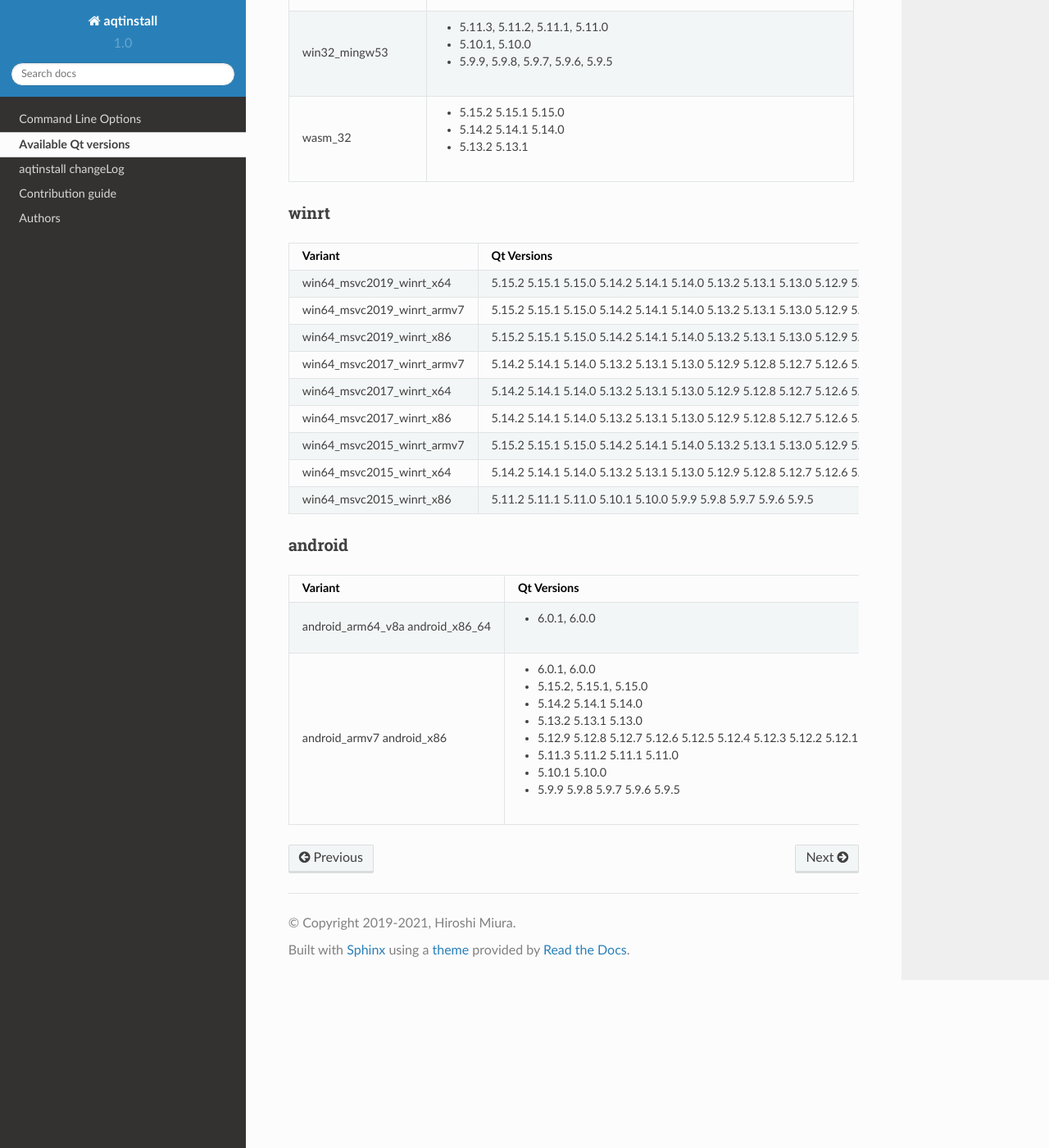
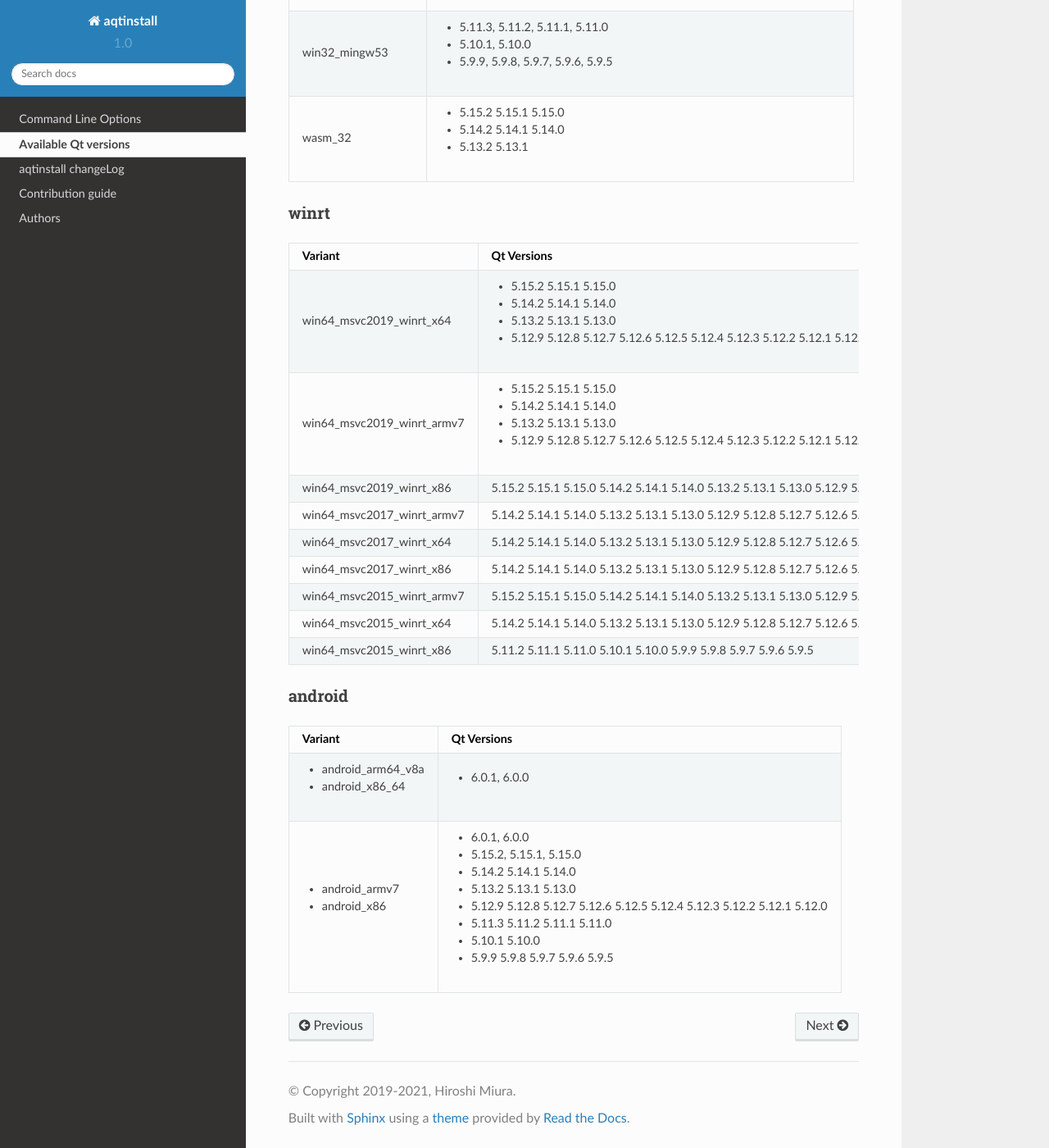
Before and after one commit to miurahr/aqtinstall, a Sphinx documentation site: the page built from docs/available_versions.rst, in a window 1280 px wide and 1400 px high, scrolled down 3399 px. Shown: the whole window at 82% size. Built offline with Sphinx 7.4.7 and the Read the Docs theme 2.0.0, drawn with Linux system fonts in a browser that asks for light colours; pages that are not in the unit, such as notebooks, are missing from menus.

Commit message:
Doc: update for better table
Signed-off-by: Hiroshi Miura <miurahr@linux.com>

```diff
--- a/docs/available_versions.rst
+++ b/docs/available_versions.rst
@@ -185,17 +185,21 @@
 +----------------------------+-------------------------------------+
 | Variant                    | Qt Versions                         |
 +============================+=====================================+
-| win64_msvc2019_winrt_x64   | 5.15.2 5.15.1 5.15.0                |
-|                            | 5.14.2 5.14.1 5.14.0                |
-|                            | 5.13.2 5.13.1 5.13.0                |
-|                            | 5.12.9 5.12.8 5.12.7 5.12.6 5.12.5  |
-|                            | 5.12.4  5.12.3 5.12.2 5.12.1 5.12.0 |
+| win64_msvc2019_winrt_x64   | - 5.15.2 5.15.1 5.15.0              |
+|                            | - 5.14.2 5.14.1 5.14.0              |
+|                            | - 5.13.2 5.13.1 5.13.0              |
+|                            | - 5.12.9 5.12.8 5.12.7              |
+|                            |   5.12.6 5.12.5                     |
+|                            |   5.12.4  5.12.3 5.12.2             |
+|                            |   5.12.1 5.12.0                     |
 +----------------------------+-------------------------------------+
-| win64_msvc2019_winrt_armv7 | 5.15.2 5.15.1 5.15.0                |
-|                            | 5.14.2 5.14.1 5.14.0                |
-|                            | 5.13.2 5.13.1 5.13.0                |
-|                            | 5.12.9 5.12.8 5.12.7 5.12.6 5.12.5  |
-|                            | 5.12.4  5.12.3 5.12.2 5.12.1 5.12.0 |
+| win64_msvc2019_winrt_armv7 | - 5.15.2 5.15.1 5.15.0              |
+|                            | - 5.14.2 5.14.1 5.14.0              |
+|                            | - 5.13.2 5.13.1 5.13.0              |
+|                            | - 5.12.9 5.12.8 5.12.7              |
+|                            |   5.12.6 5.12.5                     |
+|                            |   5.12.4  5.12.3 5.12.2             |
+|                            |   5.12.1 5.12.0                     |
 +----------------------------+-------------------------------------+
 | win64_msvc2019_winrt_x86   | 5.15.2 5.15.1 5.15.0                |
 |                            | 5.14.2 5.14.1 5.14.0                |
@@ -243,19 +247,19 @@
 android
 -------
 
-+-------------------+---------------------------------------------+
-| Variant           | Qt Versions                                 |
-+===================+=============================================+
-| android_arm64_v8a | - 6.0.1, 6.0.0                              |
-| android_x86_64    |                                             |
-+-------------------+---------------------------------------------+
-|                   | - 6.0.1, 6.0.0                              |
-| android_armv7     | - 5.15.2, 5.15.1, 5.15.0                    |
-| android_x86       | - 5.14.2 5.14.1 5.14.0                      |
-|                   | - 5.13.2 5.13.1 5.13.0                      |
-|                   | - 5.12.9 5.12.8 5.12.7 5.12.6 5.12.5        |
-|                   |   5.12.4 5.12.3 5.12.2 5.12.1 5.12.0        |
-|                   | - 5.11.3 5.11.2 5.11.1 5.11.0               |
-|                   | - 5.10.1 5.10.0                             |
-|                   | - 5.9.9 5.9.8 5.9.7 5.9.6 5.9.5             |
-+-------------------+---------------------------------------------+
++---------------------+---------------------------------------------+
+| Variant             | Qt Versions                                 |
++=====================+=============================================+
+| - android_arm64_v8a | - 6.0.1, 6.0.0                              |
+| - android_x86_64    |                                             |
++---------------------+---------------------------------------------+
+|                     | - 6.0.1, 6.0.0                              |
+| - android_armv7     | - 5.15.2, 5.15.1, 5.15.0                    |
+| - android_x86       | - 5.14.2 5.14.1 5.14.0                      |
+|                     | - 5.13.2 5.13.1 5.13.0                      |
+|                     | - 5.12.9 5.12.8 5.12.7 5.12.6 5.12.5        |
+|                     |   5.12.4 5.12.3 5.12.2 5.12.1 5.12.0        |
+|                     | - 5.11.3 5.11.2 5.11.1 5.11.0               |
+|                     | - 5.10.1 5.10.0                             |
+|                     | - 5.9.9 5.9.8 5.9.7 5.9.6 5.9.5             |
++---------------------+---------------------------------------------+
```
